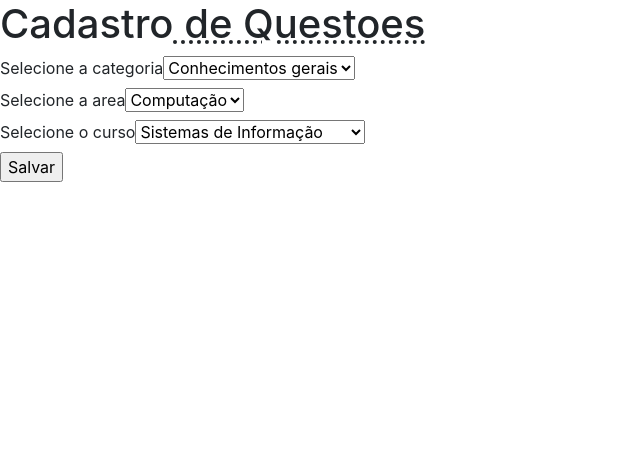
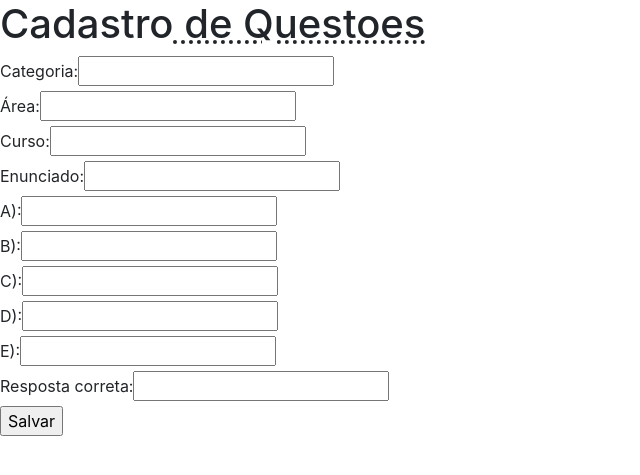
Before and after one commit to talesmantovani/trenade, a CakePHP app: the page made by app/View/AltQuestions/add.ctp in a window 1280 px wide. Shown: the top 475 px of the page, without its empty margins (0-640 px from the left). Run offline with PHP 8.4 and a stand-in for CakePHP, Linux system fonts and the light colour scheme; the template is opened without the code that fills it, so the values that code supplies are empty; form fields are guessed from the names that the template uses; some libraries are stand-ins or nearby versions.

```diff
--- a/app/Model/Area.php
+++ b/app/Model/Area.php
@@ -1,5 +1,7 @@
 <?php
 	class Area extends AppModel{
 
+		public $belongsTo = array('Category');
+		public $hasMany = array('AltQuestions', 'TextQuestions');
 	}
 ?>
--- a/app/Model/Category.php
+++ b/app/Model/Category.php
@@ -1,6 +1,7 @@
 <?php
 	class Category extends AppModel{
 
-		public $hasMany = array('AltQuestions');
+		//public $hasMany = array('AltQuestions');
+		public $hasMany = array('Areas', 'Courses');
 	}
 ?>
--- a/app/Model/Course.php
+++ b/app/Model/Course.php
@@ -1,5 +1,6 @@
 <?php
 	class Course extends AppModel{
-
+		public $belongsTo = array('Category');
+		public $hasMany = array('AltQuestions', 'TextQuestions');
 	}
 ?>
--- a/app/View/AltQuestions/add.ctp
+++ b/app/View/AltQuestions/add.ctp
@@ -1,23 +1,15 @@
 <h1>Cadastro<acronym title="Job Access with Speech"> de Questoes</acronym></h1>
 <?php
-	echo $this->Form->create('TextQuestion');
-
-	echo $this->Form->input('name_categoria', array('options' => array(
-		'geral'=>'Conhecimentos gerais', 'area'=>'Por área', 'curso' => 'Por curso'),
-		'label' =>'Selecione a categoria',
-		'empty' => 'Selecione uma categoria'));
-
-	echo $this->Form->input('name_area', array('options' => array(
-		'comp'=>'Computação', 'saude'=>'Saúde', 'humanas' => 'Humanas'),
-		'label' =>'Selecione a area',
-		'empty' => 'Selecione uma area'));
-
-	echo $this->Form->input('name_course', array('options' => array(
-		'sist'=>'Sistemas de Informação', 'engC'=>'Engenharia da computação', 'engM' => 'Engenharia Mecânica'),
-		'label' =>'Selecione o curso',
-		'empty' => 'Selecione um curso'));
-
-	echo $this->Form->end(__("Salvar"));
-
-
+	echo $this->Form->create('AltQuestion', array('action' => 'add'));
+	echo $this->Form->input('category_id', array('label' => 'Categoria: '));
+	echo $this->Form->input('area_id', array('label' => 'Área: '));
+	echo $this->Form->input('course_id', array('label' => 'Curso: '));
+	echo $this->Form->input('question_text', array('label' => 'Enunciado: '));
+	echo $this->Form->input('answerA', array('label' => 'A): '));
+	echo $this->Form->input('answerB', array('label' => 'B): '));
+	echo $this->Form->input('answerC', array('label' => 'C): '));
+	echo $this->Form->input('answerD', array('label' => 'D): '));
+	echo $this->Form->input('answerE', array('label' => 'E): '));
+	echo $this->Form->input('answer_id', array('label' => 'Resposta correta: '));
+	echo $this->Form->end(__('Salvar'));
 ?>
```
Also changed, not shown: app/Config/Schema/schema.php (+6 -6 lines), app/Controller/AltQuestionsController.php (+10 -0 lines), app/View/Areas/add.ctp (added, +7 -0 lines), app/Controller/UsersController.php (line endings or trailing spaces), app/View/Areas/index.ctp (added).
